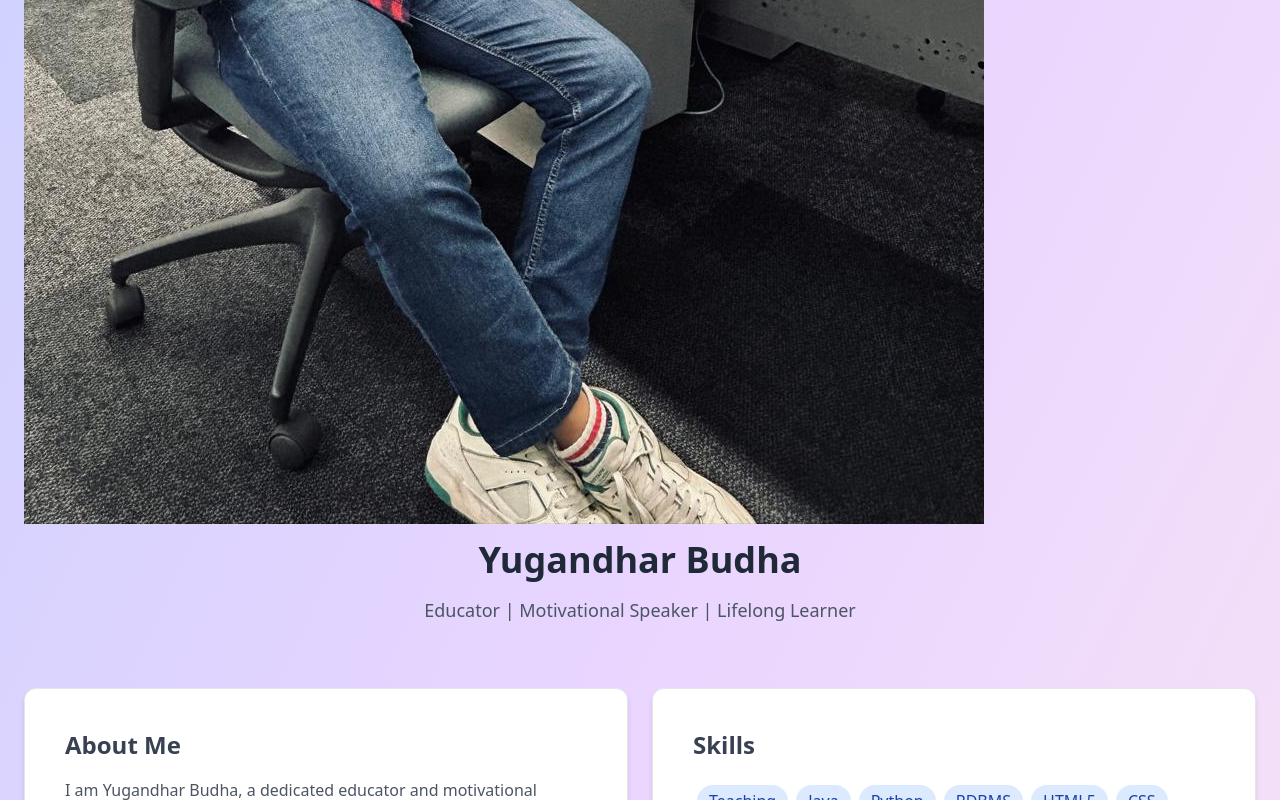
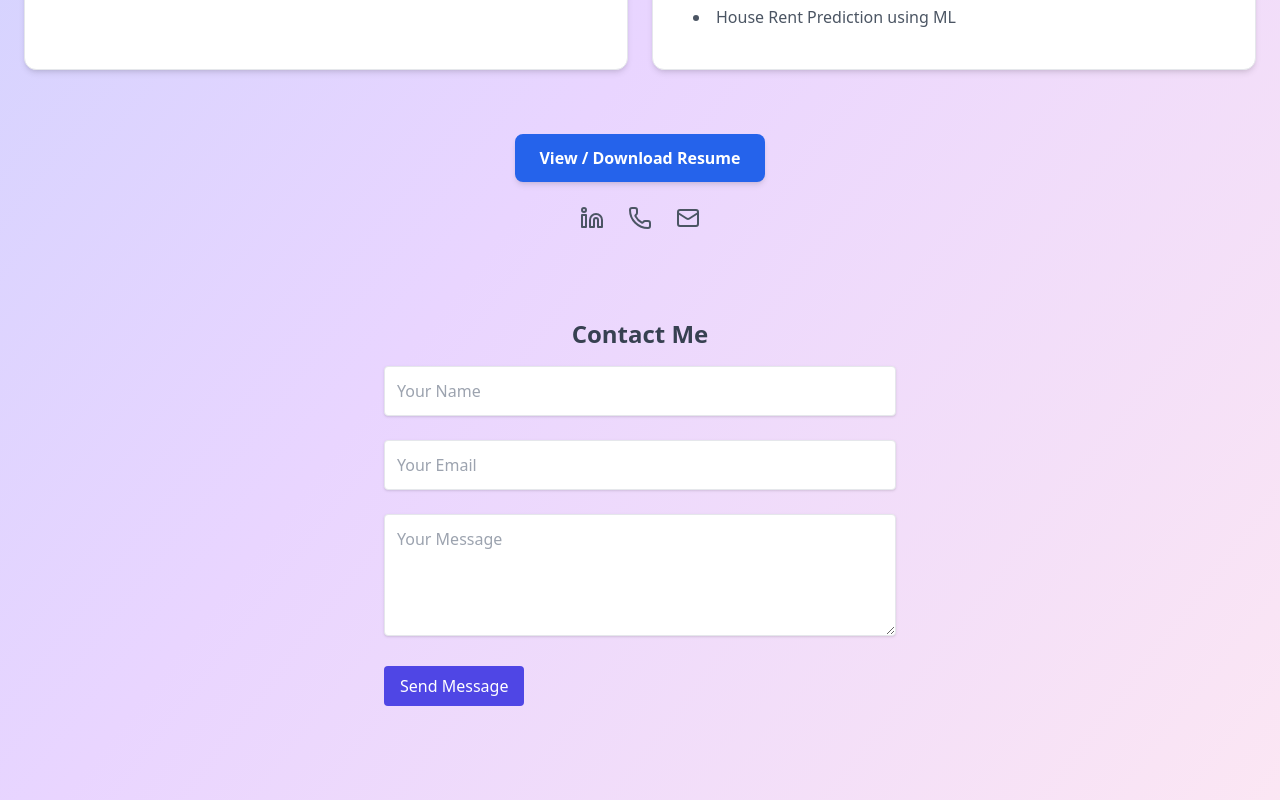
Before and after one commit to YOGICRACKIT/myportfolio, a React (Vite) app: page / in a window 1280 px wide. Shown: the part 780-1580 px from the top of the page. Built offline with nearby package versions, Linux system fonts and the light colour scheme.

Commit message:
tags updated

```diff
--- a/src/App.tsx
+++ b/src/App.tsx
@@ -7,8 +7,9 @@ export default function Portfolio() {
   return (
     <div className="p-6 space-y-16 bg-gradient-to-br from-indigo-200 via-purple-200 to-pink-100 min-h-screen">
       <section className="text-center space-y-4">
+
        <a href="https://drive.google.com/file/d/1suhy5X16qcLtX4dGlUcUzbdR-VNXNnQr/view?usp=sharing" target="_blank" rel="noopener noreferrer">
-    <img src="/your-photo.jpg" alt="Yugandhar Budha" />
+    <img src="/your-photo.jpg" alt="Yugandhar Budha"  class="w-40 h-40 rounded-full mx-auto shadow-lg" />
 </a>
 
 
@@ -63,9 +64,15 @@ export default function Portfolio() {
       </section>
 
       <section className="text-center space-y-6">
-      <a href="https://drive.google.com/file/d/1mEzQ40glXu_T0sqpoy11sazihn57TWoC/view?usp=sharing" target="_blank" rel="noopener noreferrer">
-    View / Download Resume (PDF)
+      <a
+    href="https://drive.google.com/file/d/1mEzQ40glXu_T0sqpoy11sazihn57TWoC/view?usp=sharing"
+    target="_blank"
+    rel="noopener noreferrer"
+    class="inline-block px-6 py-3 bg-blue-600 text-white font-semibold rounded-lg shadow-md hover:bg-blue-700 transition"
+>
+    View / Download Resume
 </a>
+
 
 
 
```
